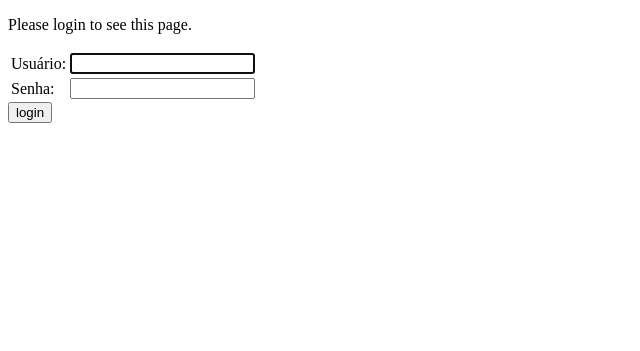
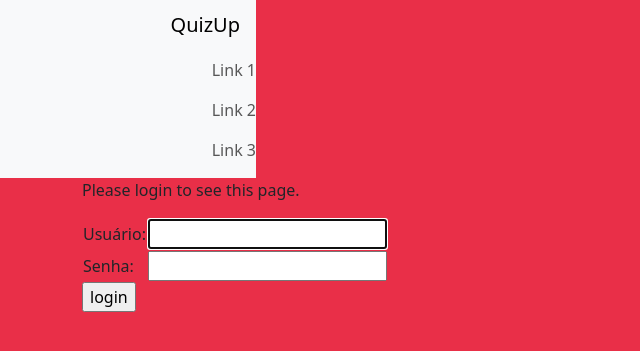
Before and after one commit to HPedroSilva/quizup, a Django app: page /login/?next=/mainapp/ in a window 1280 px wide. Shown: the top 351 px of the page, without its empty margins (0-640 px from the left). Run offline with Django 4.2, Linux system fonts and the light colour scheme.

Commit message:
Início da implementação dos estilos frontend, na página home e no template base.

```diff
--- a/mainApp/templates/base.html
+++ b/mainApp/templates/base.html
@@ -8,10 +8,45 @@
         <meta name="description" content="">
         <meta name="author" content="Pedro Henrique">
         <title>QuizUp</title>
+        <link href="https://cdn.jsdelivr.net/npm/bootstrap@5.3.0/dist/css/bootstrap.min.css" rel="stylesheet" integrity="sha384-9ndCyUaIbzAi2FUVXJi0CjmCapSmO7SnpJef0486qhLnuZ2cdeRhO02iuK6FUUVM" crossorigin="anonymous">
+        {% block css %}
+            <style>
+                body {
+                    background-color: #E92F48;
+                }
+                .sidebar {
+                    flex-direction: column;
+                    align-items: end;
+                    width: 20%;
+                    height: 100%;
+                }
+            </style>
+        {% endblock css %}
         {% block js %}{% endblock js %}
     </head>
 
     <body>
-        {% block content %}{% endblock content %}
+        {% block navbar %}
+            <nav class="navbar sidebar bg-light">
+                <h1 class="navbar-brand">QuizUp</h1>
+                <ul class="navbar-nav">
+                    <li class="nav-item">
+                        <a class="nav-link" href="#">Link 1</a>
+                    </li>
+                    <li class="nav-item">
+                        <a class="nav-link" href="#">Link 2</a>
+                    </li>
+                    <li class="nav-item">
+                        <a class="nav-link" href="#">Link 3</a>
+                    </li>
+                </ul>
+            </nav>
+        {% endblock navbar %}
+        <div class="container">
+            {% block content %}
+                <p>teste</p>
+            {% endblock content %}
+        </div>
+        <script src="https://cdn.jsdelivr.net/npm/bootstrap@5.3.0/dist/js/bootstrap.bundle.min.js" integrity="sha384-geWF76RCwLtnZ8qwWowPQNguL3RmwHVBC9FhGdlKrxdiJJigb/j/68SIy3Te4Bkz" crossorigin="anonymous"></script>
     </body>
 </html>
--- /dev/null
+++ b/mainApp/templates/home.html
@@ -0,0 +1 @@
+{% extends 'base.html' %}
--- a/mainApp/urls.py
+++ b/mainApp/urls.py
@@ -4,6 +4,7 @@ from . import views
 app_name = "mainapp"
 
 urlpatterns = [
+    path("", views.HomeView.as_view(), name="home"),
     path("answer-question/", views.AnswerQuestionView.as_view(), name="answer_question"),
     path("create-match/", views.CreateMatchView.as_view(), name="create_match"),
     path("match/<int:pk>/", views.MatchView.as_view(), name="match"),
--- a/mainApp/views.py
+++ b/mainApp/views.py
@@ -77,3 +77,6 @@ class UserMatchesView(LoginRequiredMixin, ListView):
         userMatches = self.get_queryset().filter(users=self.request.user)
         context["userMatches"] = userMatches
         return context
+
+class HomeView(LoginRequiredMixin, TemplateView):
+    template_name = "home.html"
```
